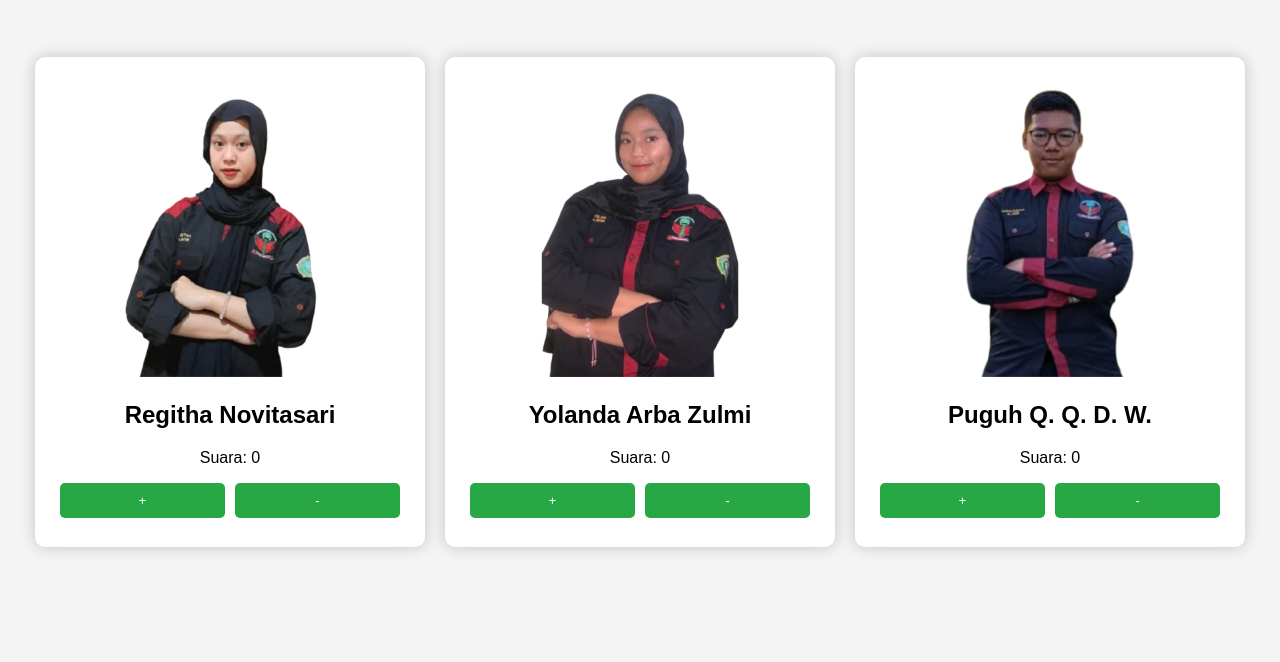
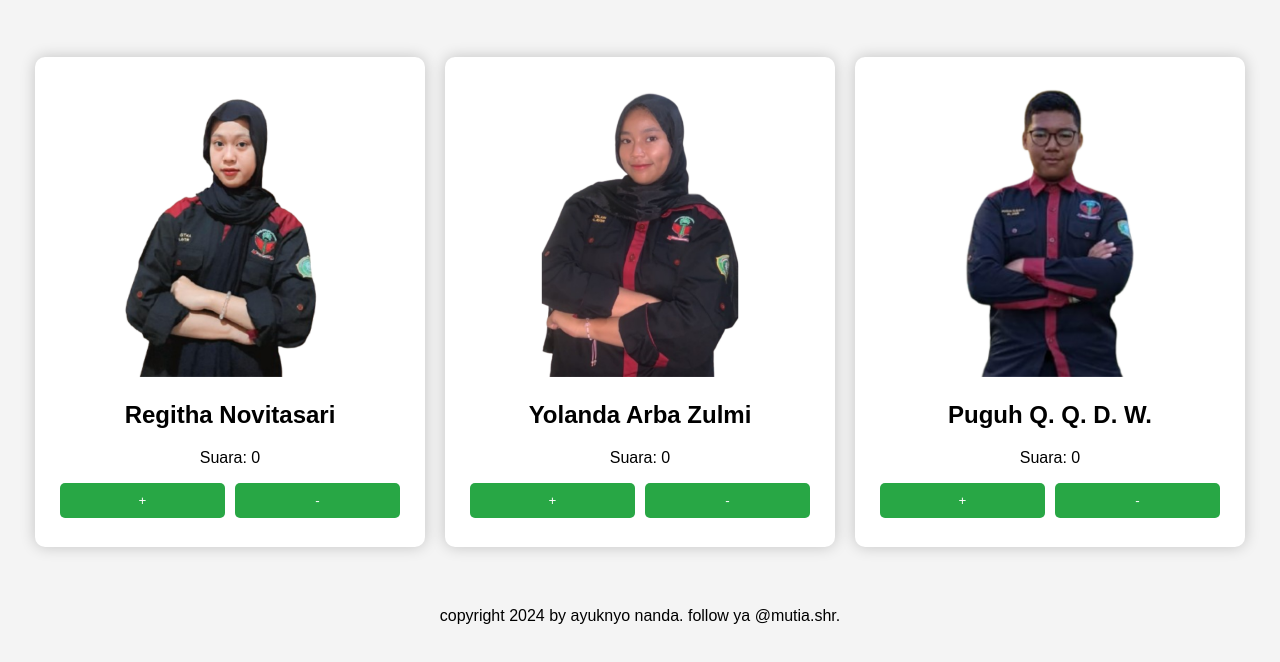
Before and after one commit to mutiashr/mutiashr.github.io, a plain HTML site: page index.html in a window 1280 px wide. Shown: the part 90-752 px from the top of the page. Drawn offline with Linux system fonts and the light colour scheme.

Commit message:
Update index.html

```diff
--- a/index.html
+++ b/index.html
@@ -37,6 +37,9 @@
             </div>
         </div>
     </div>
+        <footer>
+        <p>copyright 2024 by ayuknyo nanda. follow ya @mutia.shr.</p>
+    </footer>
     <script src="script.js"></script>
 </body>
 </html>
```
